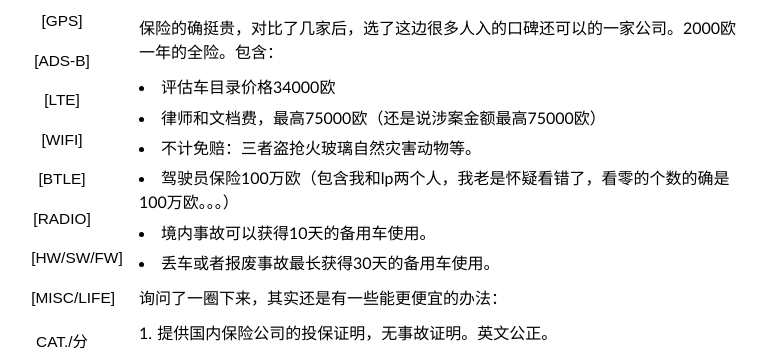
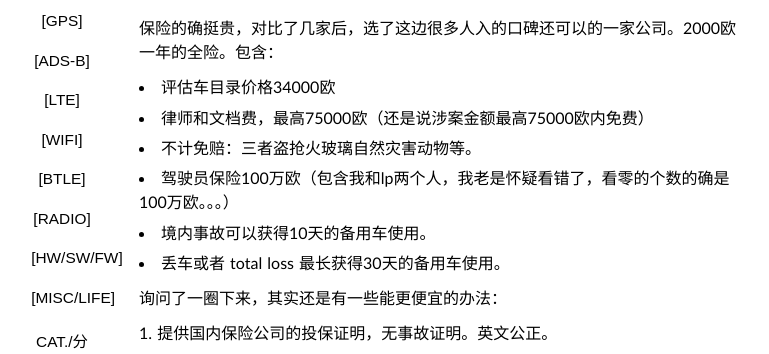
Before and after one commit to sdr-x/sdr-x.github.io, a Jekyll site: the page built from _posts/2016-10-09-belgium-BMW-318d.md, in a window 1280 px wide and 900 px high. Shown: the part 139-493 px from the top of the window, without its empty margins (201-970 px from the left). Built offline with Jekyll 4.4.1, drawn with Linux system fonts in a browser that asks for light colours; some web fonts are replaced; comment, search, counter and statistics services are not loaded.

Commit message:
Update 2016-10-09-belgium-BMW-318d.md

```diff
--- a/_posts/2016-10-09-belgium-BMW-318d.md
+++ b/_posts/2016-10-09-belgium-BMW-318d.md
@@ -12,11 +12,11 @@ tags:  Belgium BMW 318d BMW-Premium-Selection Gent GHent
 保险的确挺贵，对比了几家后，选了这边很多人入的口碑还可以的一家公司。2000欧一年的全险。包含：
 
 - 评估车目录价格34000欧
-- 律师和文档费，最高75000欧（还是说涉案金额最高75000欧）
+- 律师和文档费，最高75000欧（还是说涉案金额最高75000欧内免费）
 - 不计免赔：三者盗抢火玻璃自然灾害动物等。
 - 驾驶员保险100万欧（包含我和lp两个人，我老是怀疑看错了，看零的个数的确是100万欧。。。）
 - 境内事故可以获得10天的备用车使用。
-- 丢车或者报废事故最长获得30天的备用车使用。
+- 丢车或者 total loss 最长获得30天的备用车使用。
 
 询问了一圈下来，其实还是有一些能更便宜的办法：
 
```
